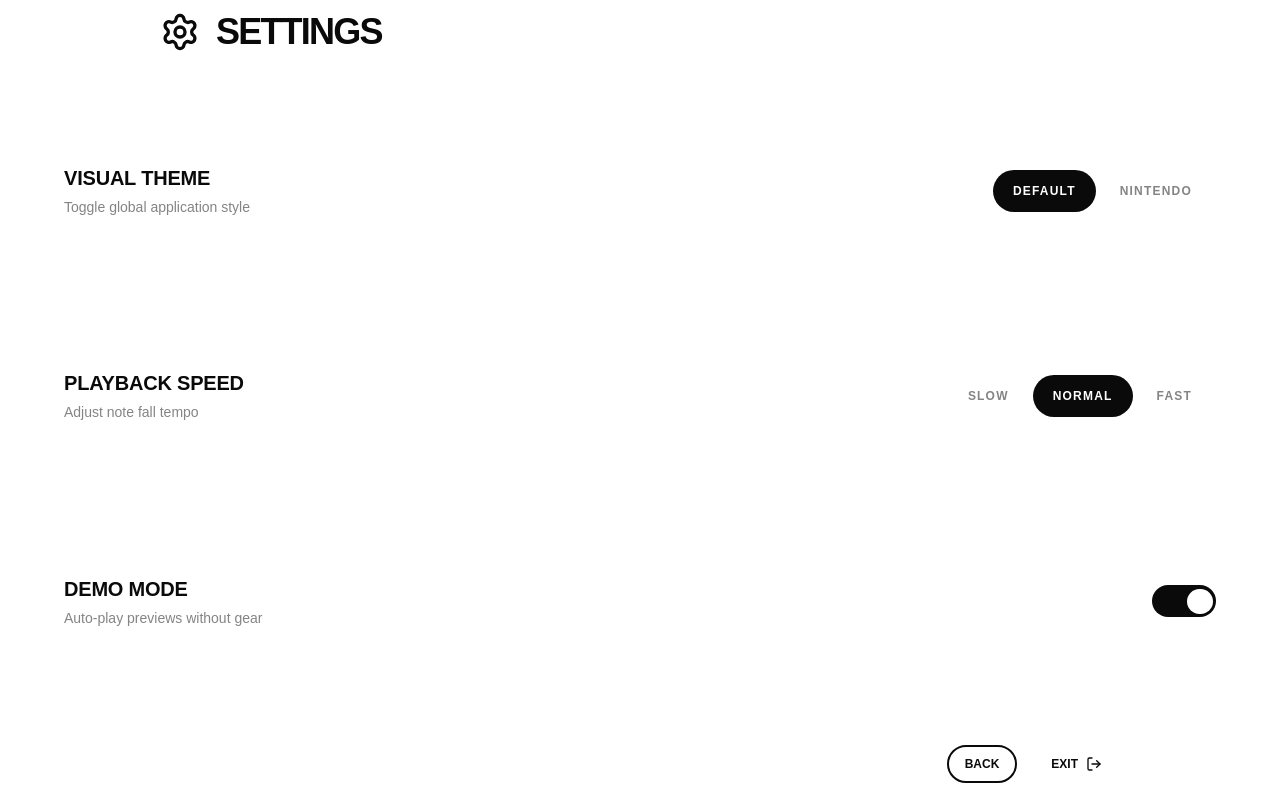
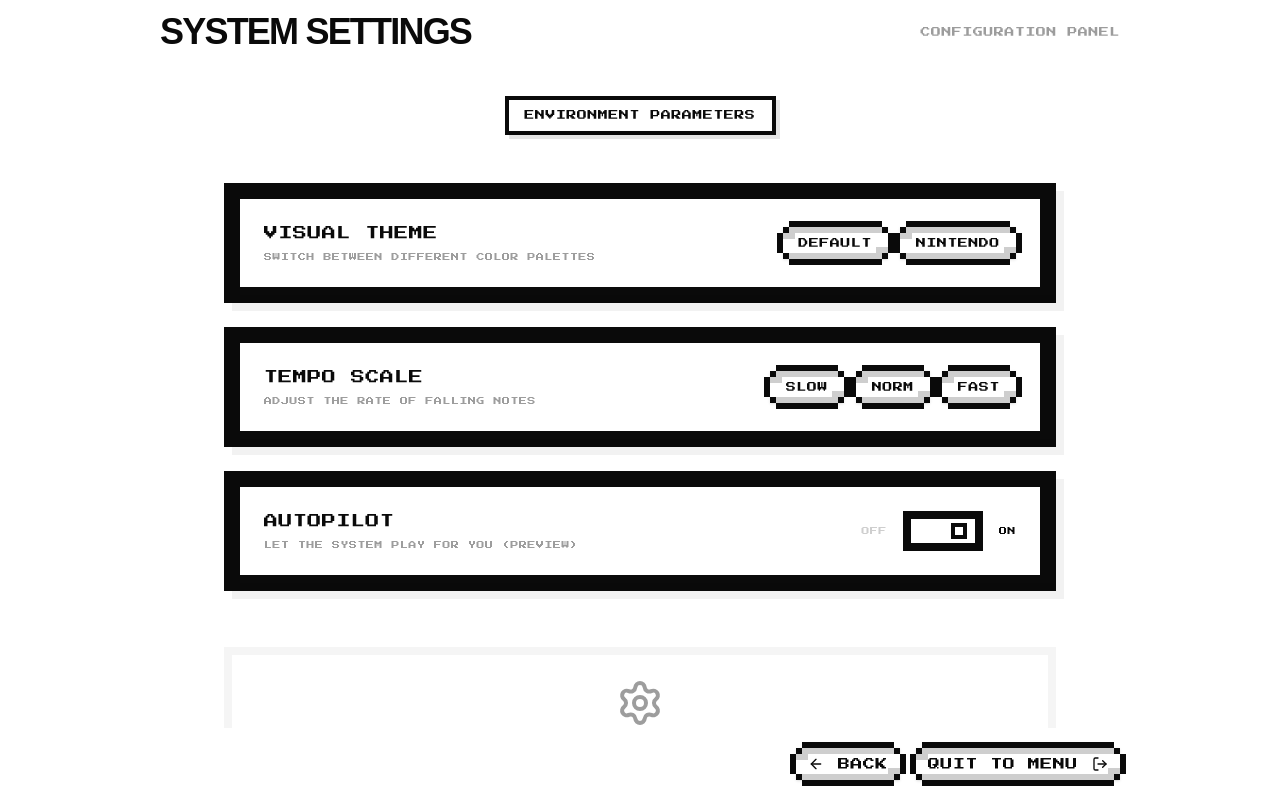
Before and after one commit to hongy20/midi-jam, a Next.js app: page /options in a window 1280 px wide. Built offline with nearby package versions, Linux system fonts and the light colour scheme.

Commit message:
feat: refactor options screen with 8bitcn components and custom switch

```diff
--- a/src/app/options/page.tsx
+++ b/src/app/options/page.tsx
@@ -1,9 +1,9 @@
 "use client";
 
-import { LogOut, Settings } from "lucide-react";
+import { LogOut, Settings, ArrowLeft } from "lucide-react";
 import { useSearchParams } from "next/navigation";
 import { Suspense } from "react";
-import { Button } from "@/components/button/button";
+import { Button } from "@/components/ui/8bit/button";
 import {
   OptionItem,
   type OptionType,
@@ -19,8 +19,14 @@ function BackButton() {
   const from = searchParams.get("from") ?? "/";
 
   return (
-    <Button variant="secondary" onClick={() => goBack(from)} size="sm">
-      Back
+    <Button
+      variant="secondary"
+      onClick={() => goBack(from)}
+      size="sm"
+      font="retro"
+    >
+      <ArrowLeft className="size-4 mr-2" />
+      BACK
     </Button>
   );
 }
@@ -31,28 +37,44 @@ export default function OptionsPage() {
 
   return (
     <PageLayout
-      header={<PageHeader title="Settings" icon={Settings} />}
+      header={
+        <PageHeader title="SYSTEM SETTINGS">
+           <div className="retro text-[10px] opacity-40 uppercase tracking-widest hidden sm:block">
+            Configuration Panel
+          </div>
+        </PageHeader>
+      }
       footer={
         <PageFooter>
           <Suspense fallback={<div className="w-20" />}>
             <BackButton />
           </Suspense>
           <Button
-            variant="primary"
             onClick={() => toHome()}
             size="sm"
-            icon={LogOut}
-            iconPosition="right"
+            font="retro"
           >
-            Exit
+            QUIT TO MENU
+            <LogOut className="size-4 ml-2" />
           </Button>
         </PageFooter>
       }
     >
-      <main className="flex flex-col gap-4 py-4 sm:py-8 px-8 overflow-hidden">
+      <main className="flex flex-col gap-6 py-8 px-4 sm:px-8 max-w-4xl mx-auto w-full overflow-y-auto no-scrollbar">
+        <div className="text-center mb-4">
+           <div className="inline-block bg-accent px-4 py-2 border-4 border-foreground dark:border-ring retro text-[10px] uppercase tracking-widest mb-2 shadow-[4px_4px_0px_0px_rgba(0,0,0,0.1)]">
+            ENVIRONMENT PARAMETERS
+          </div>
+        </div>
+
         {optionTypes.map((type) => (
-          <OptionItem key={type} type={type} className="flex-1" />
+          <OptionItem key={type} type={type} className="w-full" />
         ))}
+
+        <div className="mt-8 p-6 border-8 border-foreground/10 flex flex-col items-center gap-4 opacity-40">
+           <Settings className="size-12 animate-spin-slow" />
+           <p className="retro text-[8px] uppercase tracking-[0.2em]">Engine Version 1.0.4-Retro</p>
+        </div>
       </main>
     </PageLayout>
   );
--- a/src/components/option-item/option-item.tsx
+++ b/src/components/option-item/option-item.tsx
@@ -4,7 +4,10 @@ import type { HTMLAttributes } from "react";
 import { useOptions } from "@/context/options-context";
 import { useTheme } from "@/context/theme-context";
 import { THEMES, type Theme } from "@/lib/theme/constant";
-import styles from "./option-item.module.css";
+import { Card, CardContent } from "@/components/ui/8bit/card";
+import { Button } from "@/components/ui/8bit/button";
+import { Switch } from "@/components/ui/8bit/switch";
+import { cn } from "@/lib/utils";
 
 export type OptionType = "theme" | "speed" | "demo";
 
@@ -51,28 +54,28 @@ export function OptionItem({
   const configs: Record<OptionType, Config> = {
     theme: {
       type: "theme",
-      title: "Visual Theme",
-      description: "Toggle global application style",
+      title: "VISUAL THEME",
+      description: "Switch between different color palettes",
       options: THEMES,
       current: theme,
       onSelect: (val: Theme) => setTheme(val),
     },
     speed: {
       type: "speed",
-      title: "Playback Speed",
-      description: "Adjust note fall tempo",
+      title: "TEMPO SCALE",
+      description: "Adjust the rate of falling notes",
       options: [
-        { label: "Slow", value: 0.5 },
-        { label: "Normal", value: 1.0 },
-        { label: "Fast", value: 2.0 },
+        { label: "SLOW", value: 0.5 },
+        { label: "NORM", value: 1.0 },
+        { label: "FAST", value: 2.0 },
       ],
       current: speed,
       onSelect: (val: number) => setSpeed(val),
     },
     demo: {
       type: "demo",
-      title: "Demo Mode",
-      description: "Auto-play previews without gear",
+      title: "AUTOPILOT",
+      description: "Let the system play for you (Preview)",
       current: demoMode,
       onToggle: () => setDemoMode(!demoMode),
     },
@@ -81,57 +84,54 @@ export function OptionItem({
   const config = configs[type];
 
   return (
-    <div className={`${styles.card} ${className}`} {...props}>
-      <div className={styles.info}>
-        <span className={styles.title}>{config.title}</span>
-        <span className={styles.description}>{config.description}</span>
+    <Card className={cn("border-8 shadow-[8px_8px_0px_0px_rgba(0,0,0,0.05)]", className)} {...props}>
+      <CardContent className="p-6! flex flex-col sm:flex-row items-center justify-between gap-6">
+        <div className="flex flex-col gap-2 text-center sm:text-left">
+          <span className="retro text-sm! uppercase tracking-tight">{config.title}</span>
+          <span className="retro text-[8px] opacity-40 uppercase tracking-widest">{config.description}</span>
         </div>
 
-      <div className={styles.controls}>
+        <div className="flex items-center gap-4">
           {config.type === "demo" ? (
-          <button
-            type="button"
+             <div className="flex items-center gap-4">
+               <span className={cn("retro text-[8px] uppercase", !config.current ? "opacity-100" : "opacity-20")}>OFF</span>
+               <Switch
+                checked={config.current}
                 onClick={config.onToggle}
-            className={`${styles.toggle} ${
-              config.current ? styles.toggleActive : styles.toggleInactive
-            }`}
-          >
-            <div
-              className={`${styles.toggleKnob} ${
-                config.current ? styles.knobActive : styles.knobInactive
-              }`}
                />
-          </button>
+               <span className={cn("retro text-[8px] uppercase", config.current ? "opacity-100 text-primary" : "opacity-20")}>ON</span>
+             </div>
           ) : (
-          <div className={styles.buttonGroup}>
+            <div className="flex flex-wrap justify-center gap-3">
               {config.type === "theme"
                 ? config.options.map((opt) => (
-                  <button
+                    <Button
                       key={opt}
-                    type="button"
                       onClick={() => config.onSelect(opt)}
-                    className={`${styles.optionButton} ${
-                      config.current === opt ? styles.itemSelected : ""
-                    }`}
+                      variant={config.current === opt ? "default" : "secondary"}
+                      size="sm"
+                      font="retro"
+                      className="px-4 text-[10px]!"
                     >
-                    {opt}
-                  </button>
+                      {opt.toUpperCase()}
+                    </Button>
                   ))
                 : config.options.map((opt) => (
-                  <button
+                    <Button
                       key={opt.label}
-                    type="button"
                       onClick={() => config.onSelect(opt.value)}
-                    className={`${styles.optionButton} ${
-                      config.current === opt.value ? styles.itemSelected : ""
-                    }`}
+                      variant={config.current === opt.value ? "default" : "secondary"}
+                      size="sm"
+                      font="retro"
+                      className="px-4 text-[10px]!"
                     >
                       {opt.label}
-                  </button>
+                    </Button>
                   ))}
             </div>
           )}
         </div>
-    </div>
+      </CardContent>
+    </Card>
   );
 }
--- /dev/null
+++ b/src/components/ui/8bit/switch.tsx
@@ -0,0 +1,46 @@
+import React from "react";
+import { type VariantProps, cva } from "class-variance-authority";
+import { cn } from "@/lib/utils";
+import "@/components/ui/8bit/styles/retro.css";
+
+const switchVariants = cva(
+  "inline-flex h-10 w-20 shrink-0 cursor-pointer items-center border-8 border-foreground dark:border-ring transition-colors focus-visible:outline-none focus-visible:ring-4 focus-visible:ring-foreground disabled:cursor-not-allowed disabled:opacity-50",
+  {
+    variants: {
+      checked: {
+        true: "bg-primary",
+        false: "bg-foreground/10",
+      },
+    },
+    defaultVariants: {
+      checked: false,
+    },
+  }
+);
+
+interface SwitchProps extends React.ButtonHTMLAttributes<HTMLButtonElement> {
+  checked?: boolean;
+}
+
+const Switch = React.forwardRef<HTMLButtonElement, SwitchProps>(
+  ({ className, checked, ...props }, ref) => (
+    <button
+      type="button"
+      className={cn(switchVariants({ checked }), className)}
+      role="switch"
+      aria-checked={checked}
+      ref={ref}
+      {...props}
+    >
+      <span
+        className={cn(
+          "pointer-events-none block h-4 w-4 border-4 border-foreground dark:border-ring bg-background transition-transform",
+          checked ? "translate-x-10" : "translate-x-0"
+        )}
+      />
+    </button>
+  )
+);
+Switch.displayName = "BitSwitch";
+
+export { Switch };
```
Lines whose indentation alone changed are shown as unchanged.
